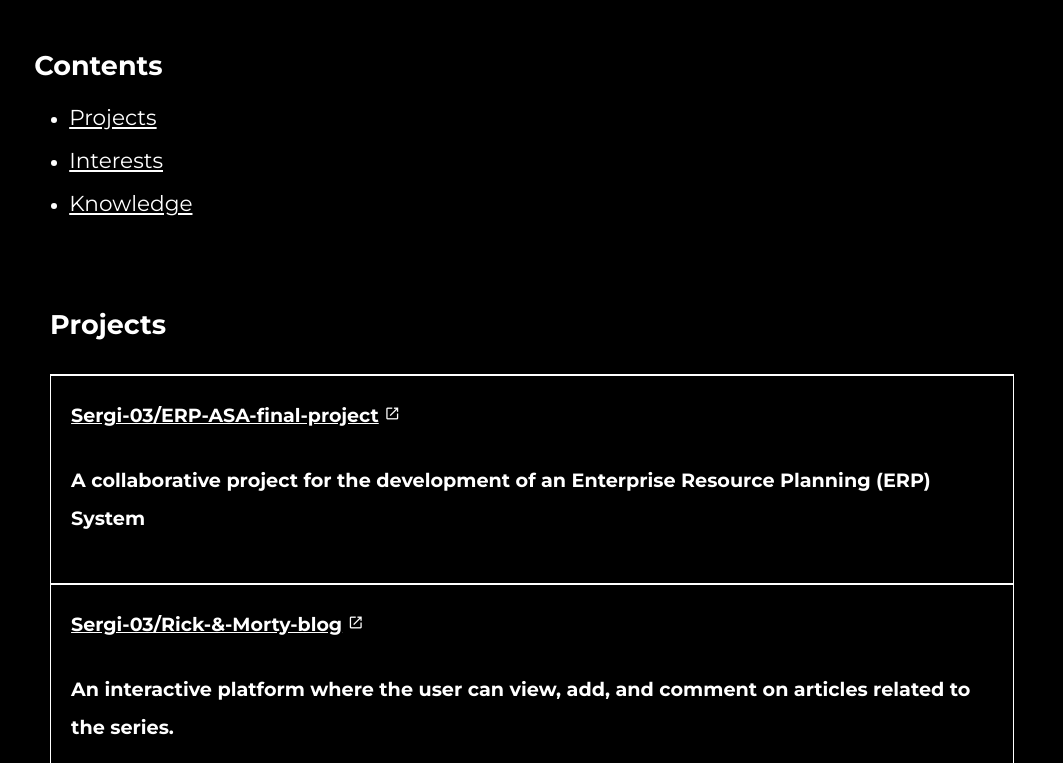
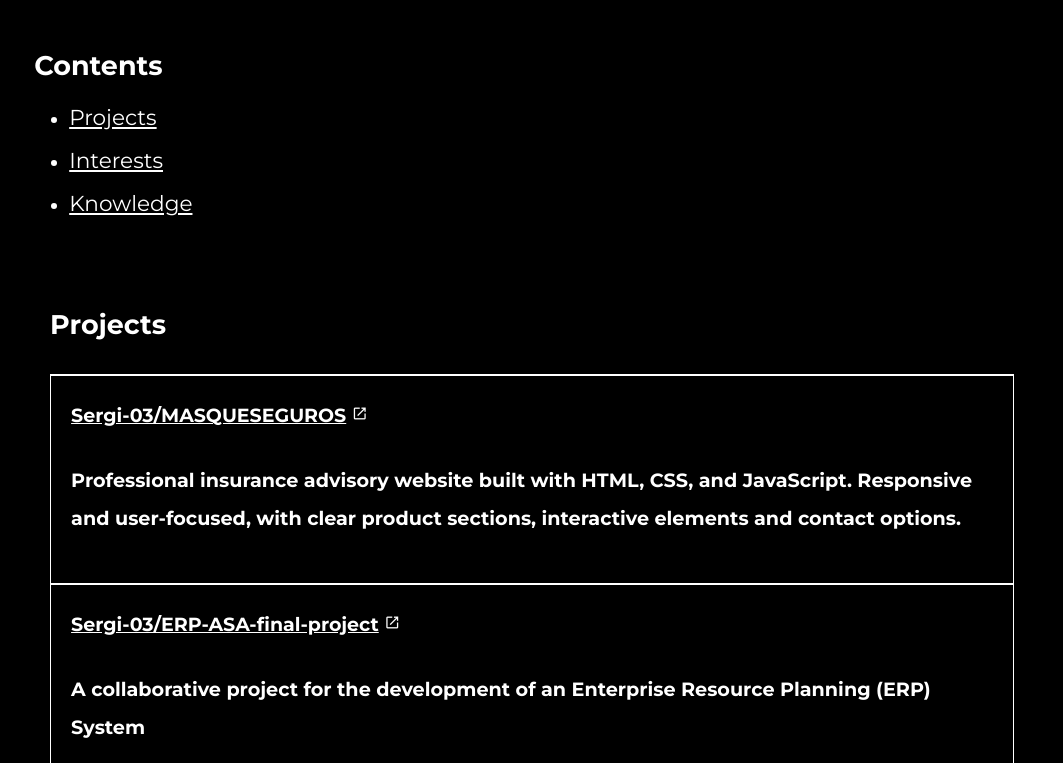
Before and after one commit to Sergi-03/Digital-portfolio, a plain HTML site: page index.html in a window 1280 px wide. Shown: the part 189-952 px from the top of the page, without its empty margins (108-1171 px from the left). Drawn offline with nearby package versions, Linux system fonts and the light colour scheme.

Commit message:
Update index.html

```diff
--- a/index.html
+++ b/index.html
@@ -35,13 +35,13 @@
 
         <section id="projects">
             <h2 class="section-title">Projects</h2>
+            <div class="cell"><a class="projects-a" href="https://github.com/Sergi-03/MASQUESEGUROS" target="_blank">Sergi-03/MASQUESEGUROS</a>
+                <span class="material-symbols-outlined">open_in_new</span>
+                <h4>Professional insurance advisory website built with HTML, CSS, and JavaScript. Responsive and user-focused, with clear product sections, interactive elements and contact options.</h4>
+            </div>
             <div class="cell"><a class="projects-a" href="https://github.com/Sergi-03/ERP-ASA-final-project" target="_blank">Sergi-03/ERP-ASA-final-project</a>
                 <span class="material-symbols-outlined">open_in_new</span>
                 <h4>A collaborative project for the development of an Enterprise Resource Planning (ERP) System</h4>
-            </div>
-            <div class="cell"><a class="projects-a" href="https://github.com/Sergi-03/spain-fs-pt-85-Blog-de-Starwars-SG" target="_blank">Sergi-03/Rick-&-Morty-blog</a>
-                <span class="material-symbols-outlined">open_in_new</span>
-                <h4>An interactive platform where the user can view, add, and comment on articles related to the series.</h4>
             </div>
             <div class="cell footer-projects">--- SOON ---</div>
         </section>
```
